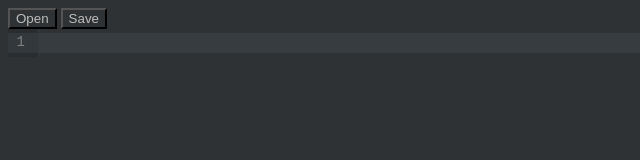
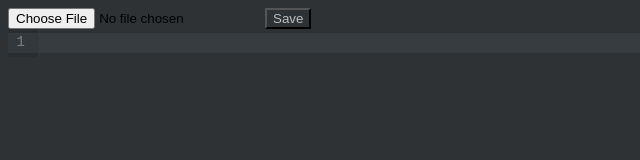
Before and after one commit to alexwkleung/Moonrise, a website with bundled scripts: page index.html in a window 1280 px wide. Shown: the top 160 px of the page, without its empty margins (0-640 px from the left). Built offline with nearby package versions, Linux system fonts and the light colour scheme.

Commit message:
Added placeholder

```diff
--- a/index.html
+++ b/index.html
@@ -11,7 +11,7 @@
     <!-- styles -->
     <link rel="stylesheet" href="./styles/style.css">
 
-    <button id="open">Open</button>
+    <input type="file" id="open">
 
     <button id="save">Save</button>
 
```
